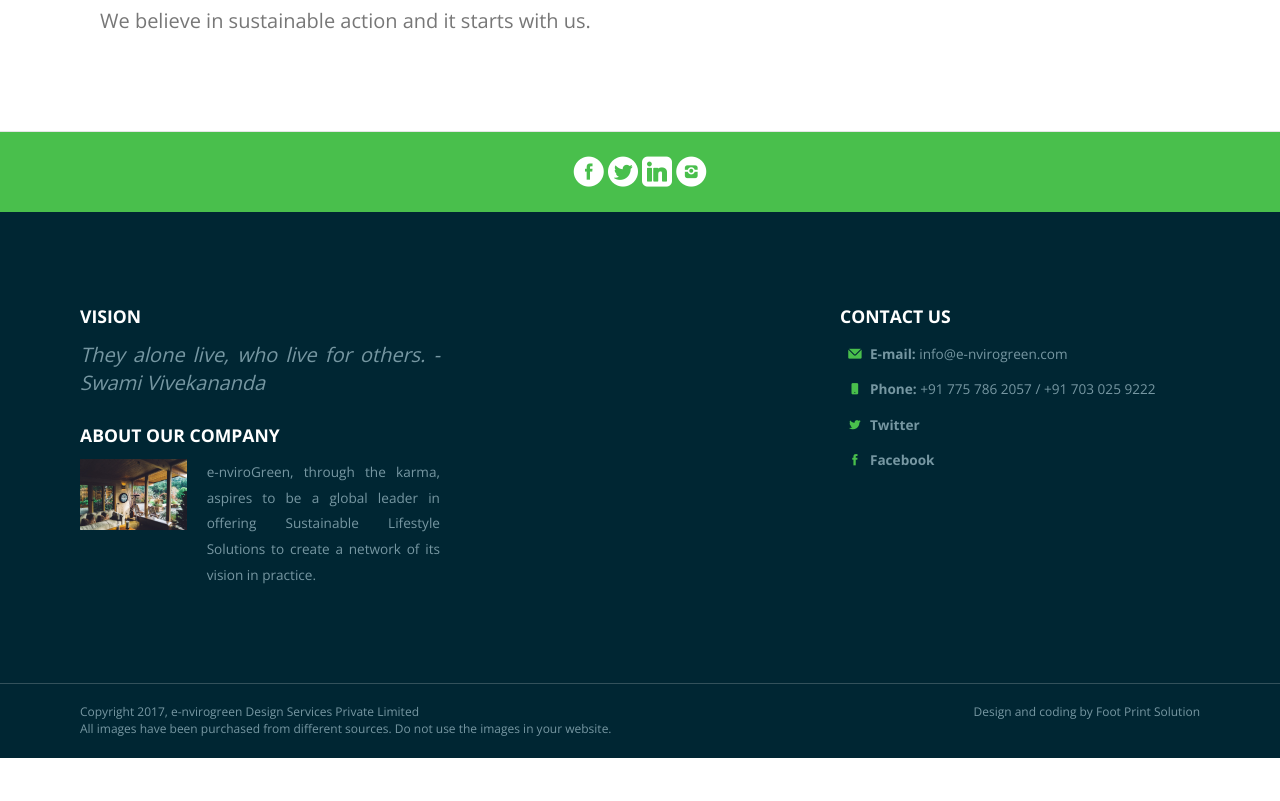
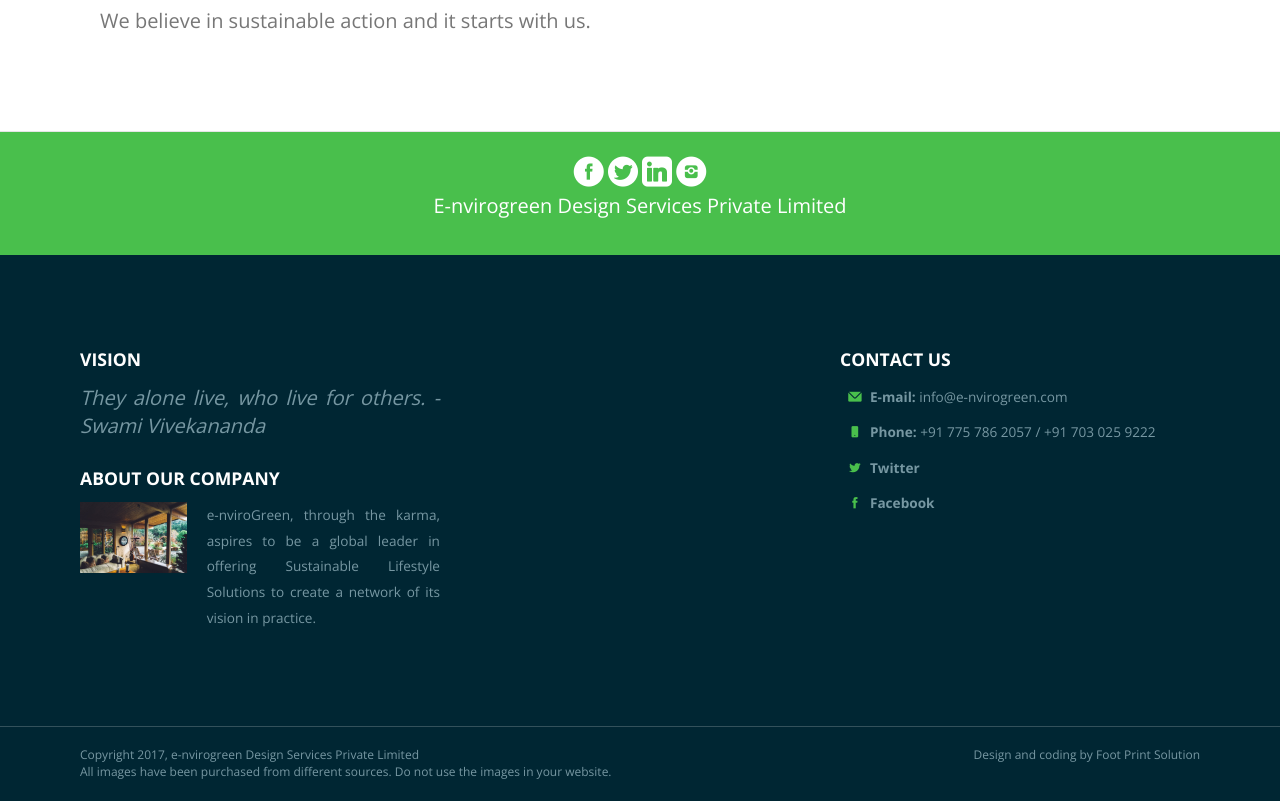
Before and after one commit to footprintsolution/envirogreen, a plain HTML site: page index.html in a window 1280 px wide. Shown: the part 2301-3102 px from the top of the page. Before the commit the page ends 3059 px from the top, so only its background shows below. Drawn offline with nearby package versions, Linux system fonts and the light colour scheme.

Commit message:
Company Name added in footer

```diff
--- a/footer.html
+++ b/footer.html
@@ -1,7 +1,8 @@
 
 <footer>
   <!-- Social -->
-  <div class="background-primary padding text-center"> <a href="https://www.facebook.com/enviroGreen20122016"><i class="icon-facebook_circle icon2x text-white"></i></a> <a href="https://twitter.com/e_nviroGreen"><i class="icon-twitter_circle icon2x text-white"></i></a> <a href="/"><i class="icon-linked_in icon2x text-white"></i></a> <a href="https://www.instagram.com/e_nvirogreen/"><i class="icon-instagram_circle icon2x text-white"></i></a> </div>
+  <div class="background-primary padding text-center">
+  <a href="https://www.facebook.com/enviroGreen20122016"><i class="icon-facebook_circle icon2x text-white"></i></a> <a href="https://twitter.com/e_nviroGreen"><i class="icon-twitter_circle icon2x text-white"></i></a> <a href="/"><i class="icon-linked_in icon2x text-white"></i></a> <a href="https://www.instagram.com/e_nvirogreen/"><i class="icon-instagram_circle icon2x text-white"></i></a><h1 class="text-size-20 margin-bottom-o">E-nvirogreen Design Services Private Limited</h1> </div>
 
   <!-- Main Footer -->
   <section class="section background-dark">
@@ -52,7 +53,7 @@
 
         <!-- Collumn 3 -->
         <div class="s-12 m-12 l-4 margin-m-bottom-2x">
-          <h4 class="text-uppercase text-strong">Contact Us</h4>
+         <h4 class="text-uppercase text-strong">Contact Us</h4>
           <!--
           <div class="line">
             <div class="s-1 m-1 l-1 text-center"> <i class="icon-placepin text-primary text-size-12"></i> </div>
```
Also changed, not shown: aboutus/foundersdesk.html (+1 -1 lines), component/footer.html (+1 -1 lines).
